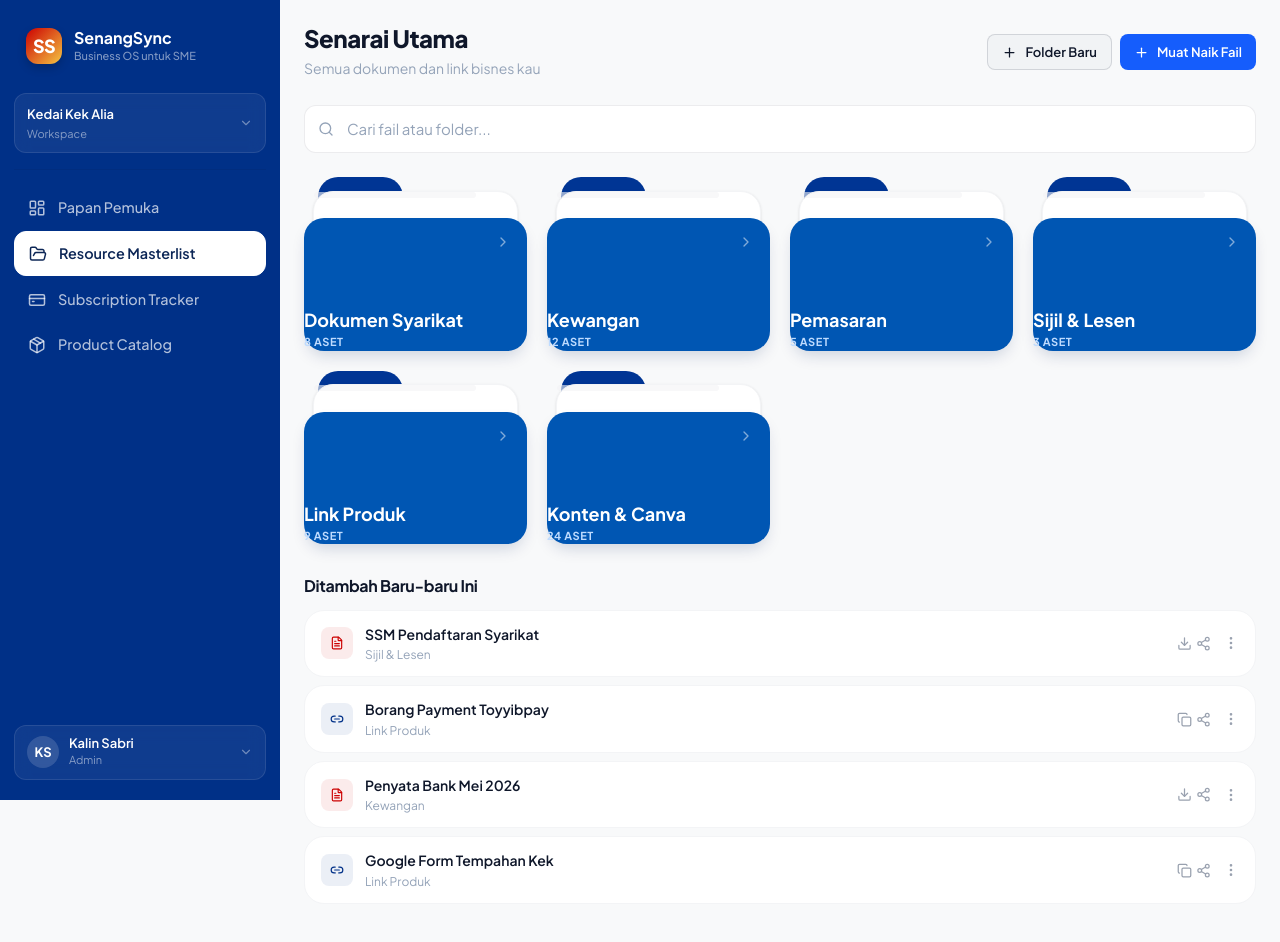
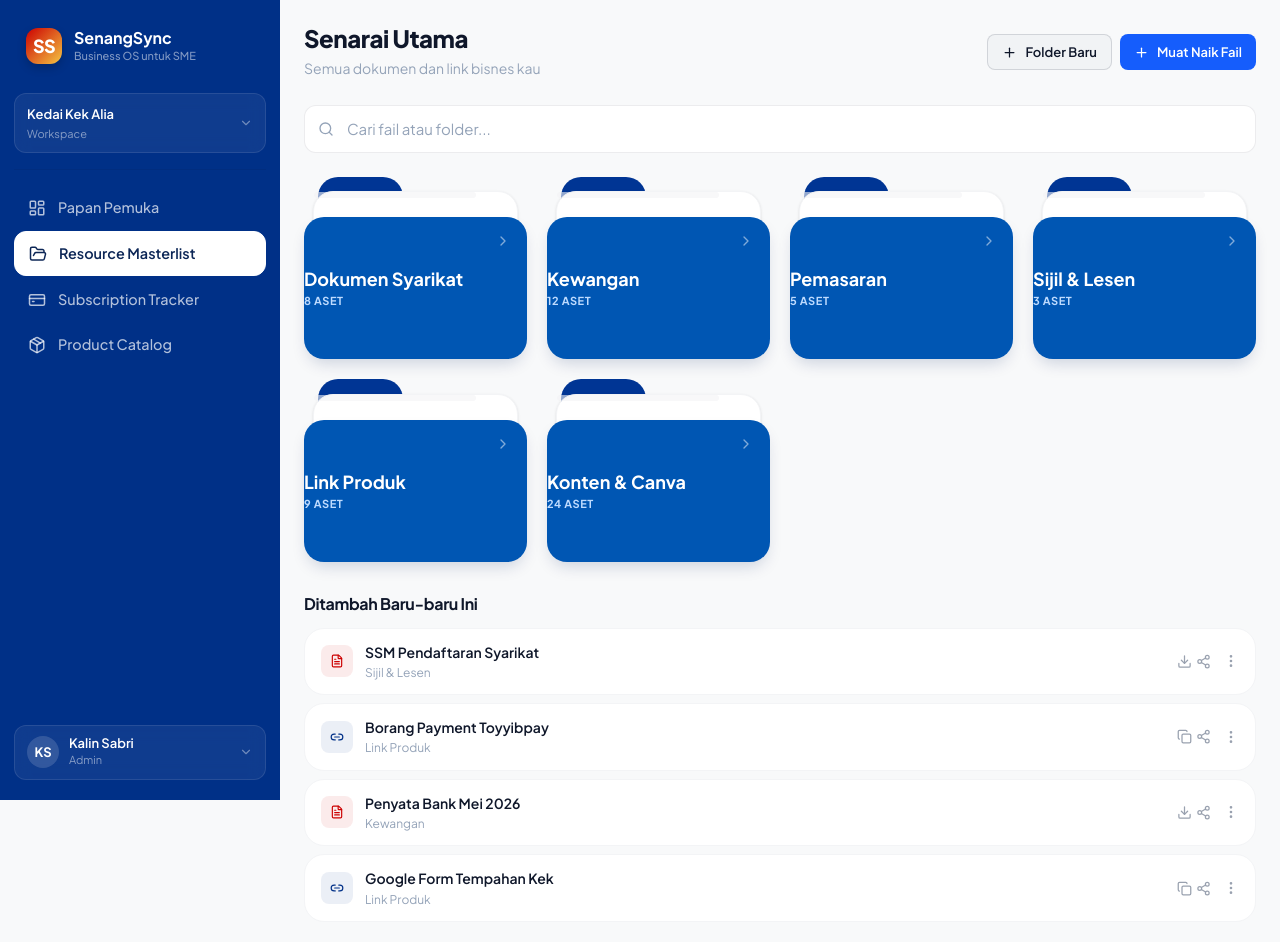
Before and after one commit to kalincreative/senangsync, a Next.js app: page /masterlist in a window 1280 px wide. Shown: the top 942 px of the page. Built offline with nearby package versions, Linux system fonts and the light colour scheme.

Commit message:
style: center and lift text inside masterlist folder covers

```diff
--- a/app/(app)/masterlist/page.tsx
+++ b/app/(app)/masterlist/page.tsx
@@ -324,7 +324,7 @@ export default function MasterlistPage() {
               key={folder.id}
               onClick={() => setActiveFolder(folder)}
               className="relative w-full cursor-pointer transition-all duration-300 hover:-translate-y-1.5 hover:scale-[1.02] group"
-              style={{ aspectRatio: "1 / 0.78" }}
+              style={{ aspectRatio: "1 / 0.82" }}
             >
               {/* 1. Back Tab */}
               <div
@@ -341,7 +341,7 @@ export default function MasterlistPage() {
 
               {/* 3. Front Cover */}
               <div
-                className="absolute bottom-0 left-0 w-full h-[76%] bg-[#0056b3] rounded-[1.25rem] shadow-[0_8px_16px_-4px_rgba(0,32,96,0.18)] p-5 flex flex-col justify-end text-left transition-all duration-300 group-hover:bg-[#004ca0] group-hover:shadow-[0_12px_24px_-4px_rgba(0,32,96,0.25)]"
+                className="absolute bottom-0 left-0 w-full h-[78%] bg-[#0056b3] rounded-[1.25rem] shadow-[0_8px_16px_-4px_rgba(0,32,96,0.18)] px-6 pt-7 pb-5 flex flex-col justify-center text-left transition-all duration-300 group-hover:bg-[#004ca0] group-hover:shadow-[0_12px_24px_-4px_rgba(0,32,96,0.25)]"
               >
                 {/* Chevron icon */}
                 <div className="absolute top-4 right-4 text-white/50 group-hover:text-white transition-colors">
@@ -351,7 +351,7 @@ export default function MasterlistPage() {
                 <div className="text-white font-bold text-[1.125rem] leading-snug group-hover:scale-[1.01] origin-left transition-all">
                   {folder.name}
                 </div>
-                <div className="text-blue-200 text-[0.6875rem] font-bold uppercase tracking-wider mt-1">
+                <div className="text-blue-200 text-[0.6875rem] font-bold uppercase tracking-wider mt-1.5">
                   {folder.resourceCount} {lang === "bm" ? "ASET" : "ASSETS"}
                 </div>
               </div>
```
